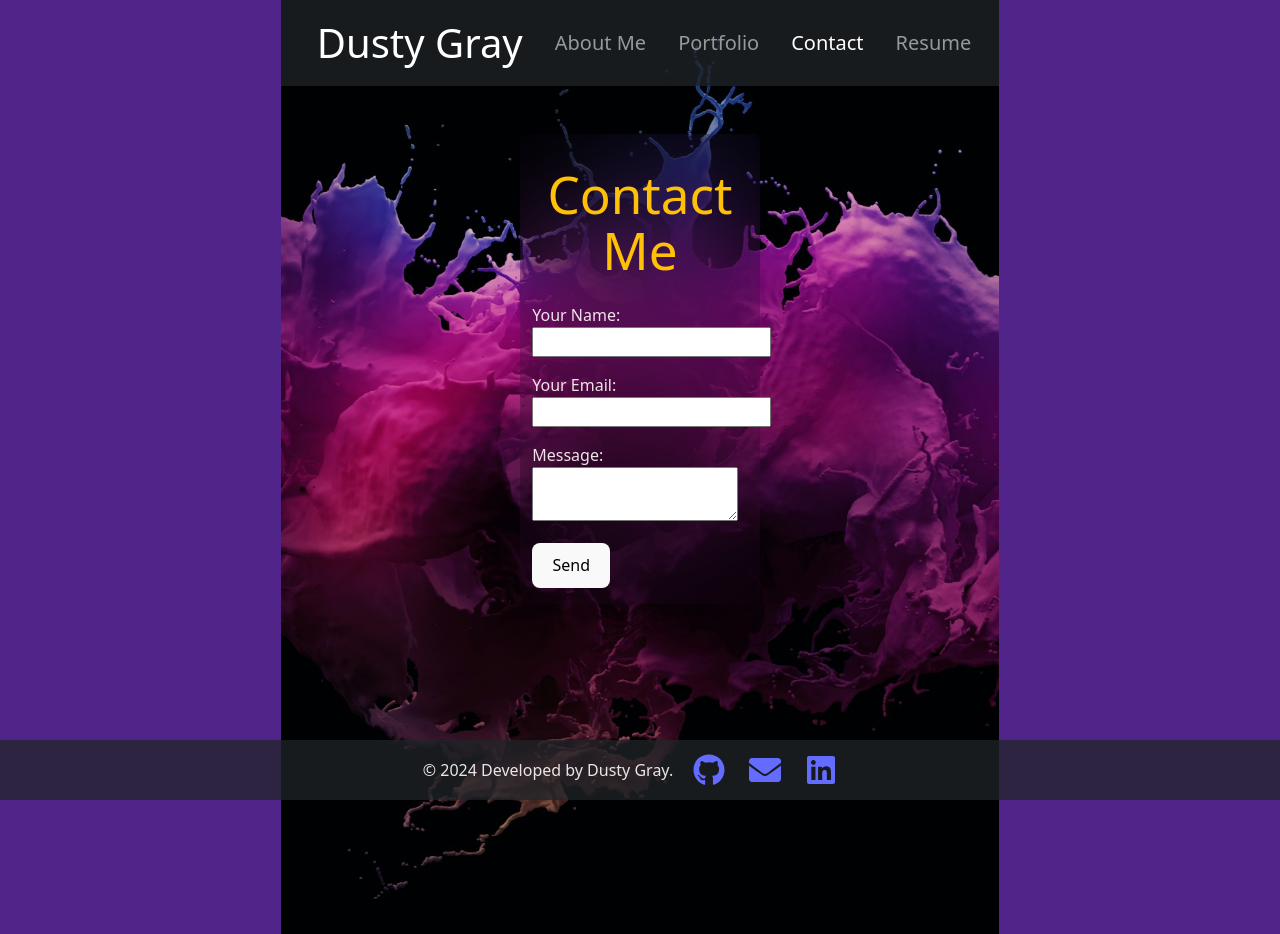
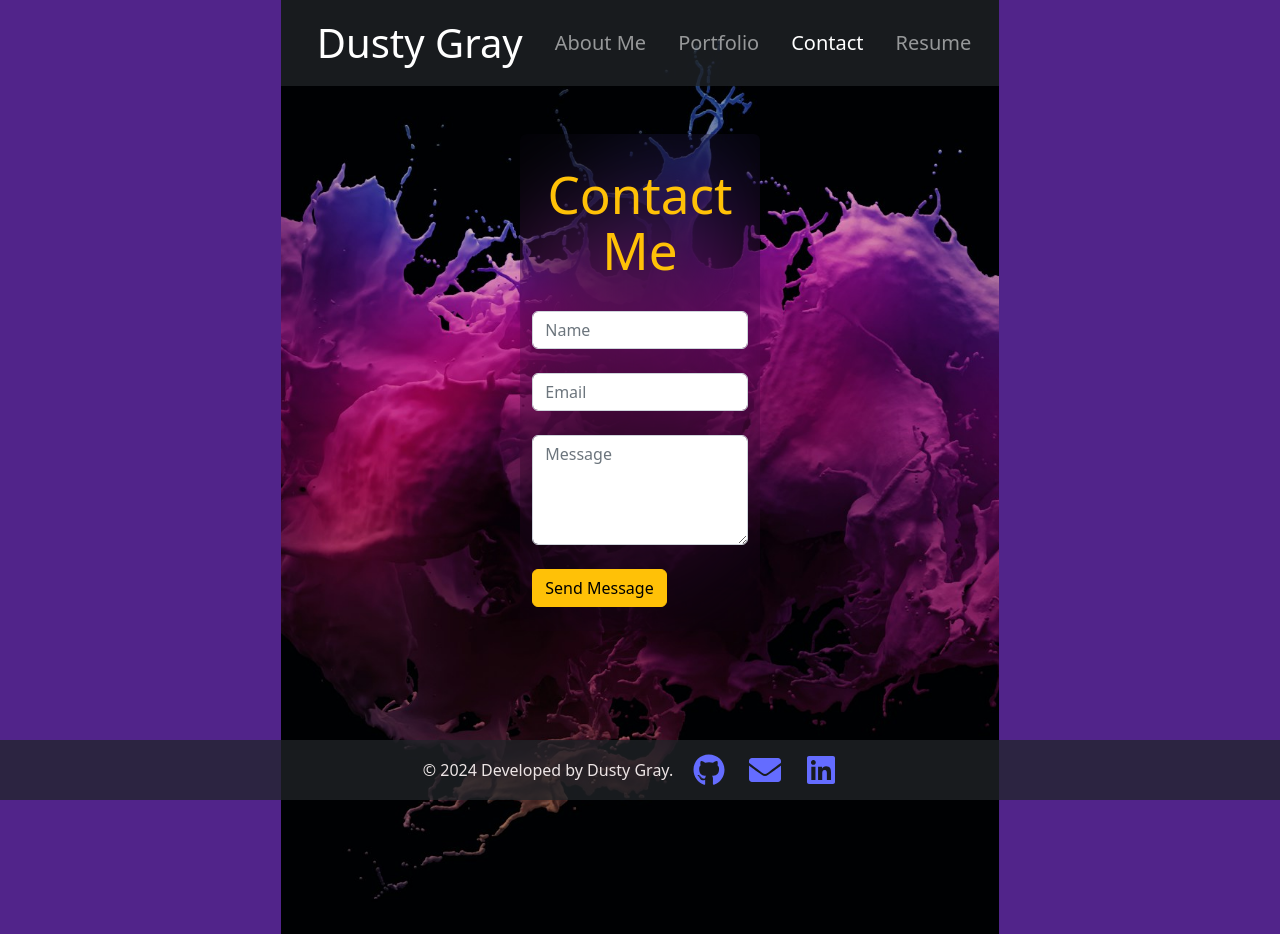
Before and after one commit to RickiBobbii/Dusty-Portfolio, a React (Vite) app: page /Contact in a window 1280 px wide. Built offline with nearby package versions, Linux system fonts and the light colour scheme.

Commit message:
retest old form

```diff
--- a/src/pages/Contact.jsx
+++ b/src/pages/Contact.jsx
@@ -92,7 +92,7 @@ export default function Contact() {
         >
           <h1 className="text-center text-warning py-3 mt-3">Contact Me</h1>
           {/* Form */}
-          <form name="contact" method="POST" data-netlify="true">
+          {/* <form name="contact" method="POST" data-netlify="true">
           <input type="hidden" name="form-name" value="contact" />
 
             <p>
@@ -113,7 +113,61 @@ export default function Contact() {
             <p>
               <button type="submit">Send</button>
             </p>
-          </form>
+          </form> */}
+           <form className="contactForm justify-content-center"
+              name="contact" method="POST" data-netlify="true"
+              onSubmit={handleFormSubmit}
+              >
+              <input type="hidden" name="form-name" value="contact" />
+
+              {/* Name */}
+              <div className="form-outline mb-4 mt-3">
+                <input
+                  name="name"
+                  value={name}
+                  onChange={handleNameChange}
+                  type="text"
+                  id="name"
+                  className="form-control"
+                  placeholder="Name"
+                />
+
+              </div>
+              {/* Email */}
+              <div className="form-outline mb-4">
+                <input
+                  name="email"
+                  value={email}
+                  onChange={handleEmailChange}
+                  type="email"
+                  id="email"
+                  className="form-control"
+                  placeholder="Email"
+                />
+
+              </div>
+              {/* Message */}
+              <div className="form-outline mb-4">
+                <textarea
+                  name="message"
+                  value={message}
+                  onChange={handleMessageChange}
+                  className="form-control"
+                  id="message"
+                  rows="4"
+                  placeholder="Message"
+                ></textarea>
+
+              </div>
+
+              {/* Email Link */}
+              <div className="d-flex justify-content-between align-items-start">
+                {/* Send Button */}
+              <button type="submit"  className="btn btn-warning btn-block mb-4">
+                Send Message
+              </button>
+              </div>
+            </form>
 
           {errorMessage && (
             <div>
```
